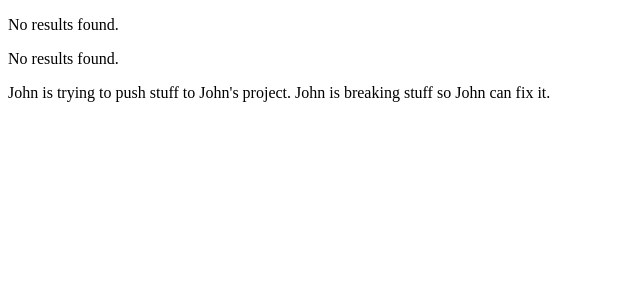
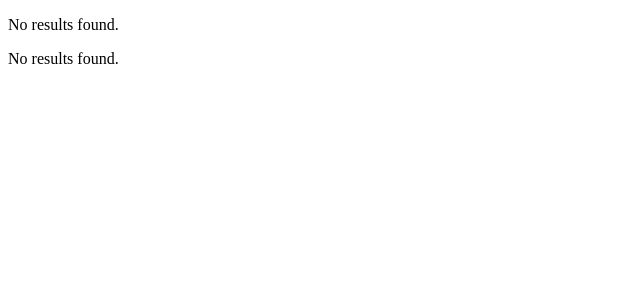
Before and after one commit to johnd0110/CarWorkInventoryDataManager, a Flask app: template web/templates/index.html in a window 1280 px wide. Shown: the top 300 px of the page, without its empty margins (0-640 px from the left). Run offline with Flask 3, Linux system fonts and the light colour scheme; the template is opened without the code that fills it, so the values that code supplies are empty; parts of the project's set-up code (start-up, migrations or seed data) failed here and were passed over.

Commit message:
Undo testing stuff.

```diff
--- a/web/templates/index.html
+++ b/web/templates/index.html
@@ -16,6 +16,5 @@
 
     {{ helper.displayResults(employeessqlres) }}
     {{ helper.generateInputFields('employees', employeessqlres[1]) }}
-    John is trying to push stuff to John's project. John is breaking stuff so John can fix it.
 </body>
 </html>
```
